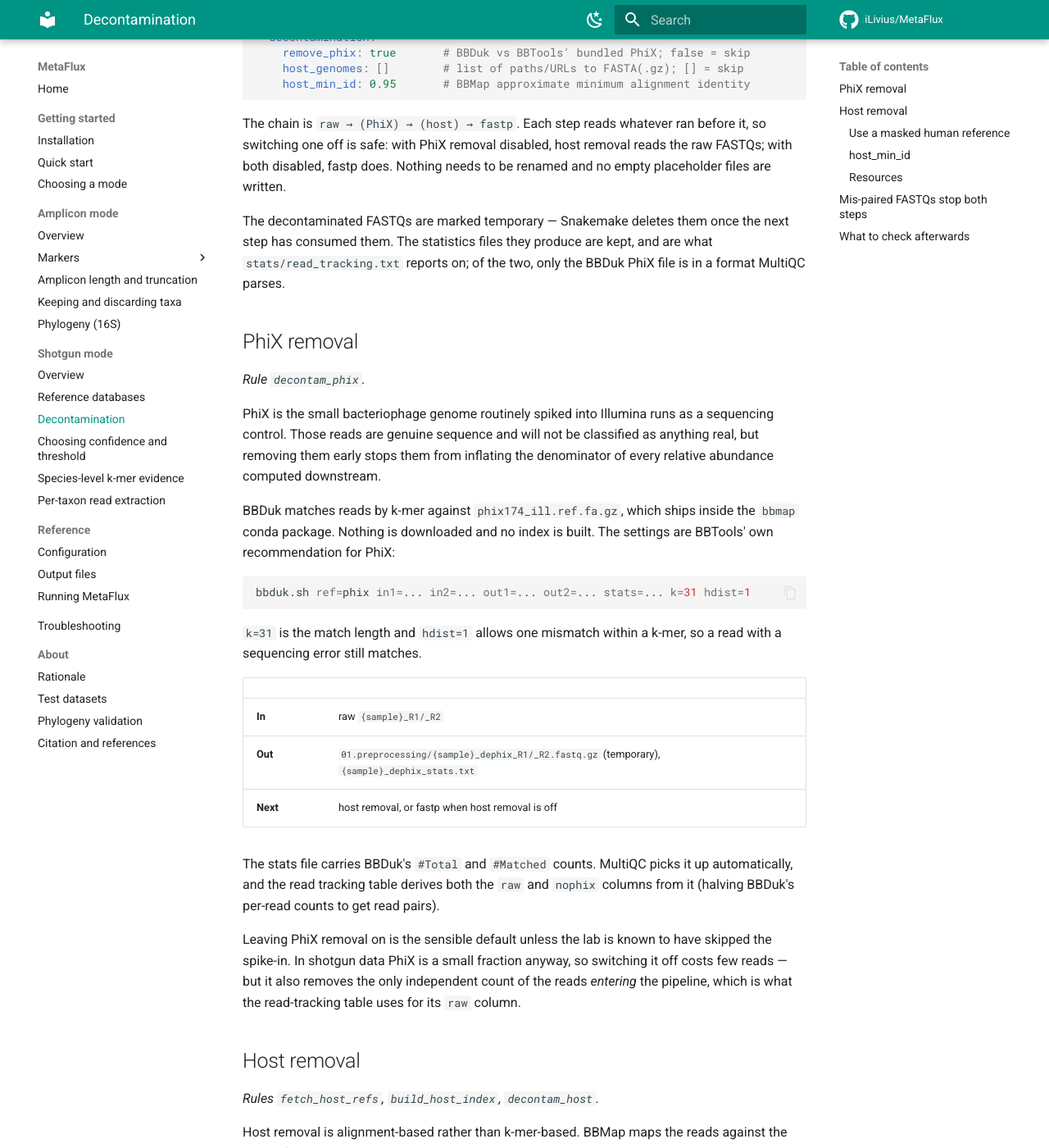
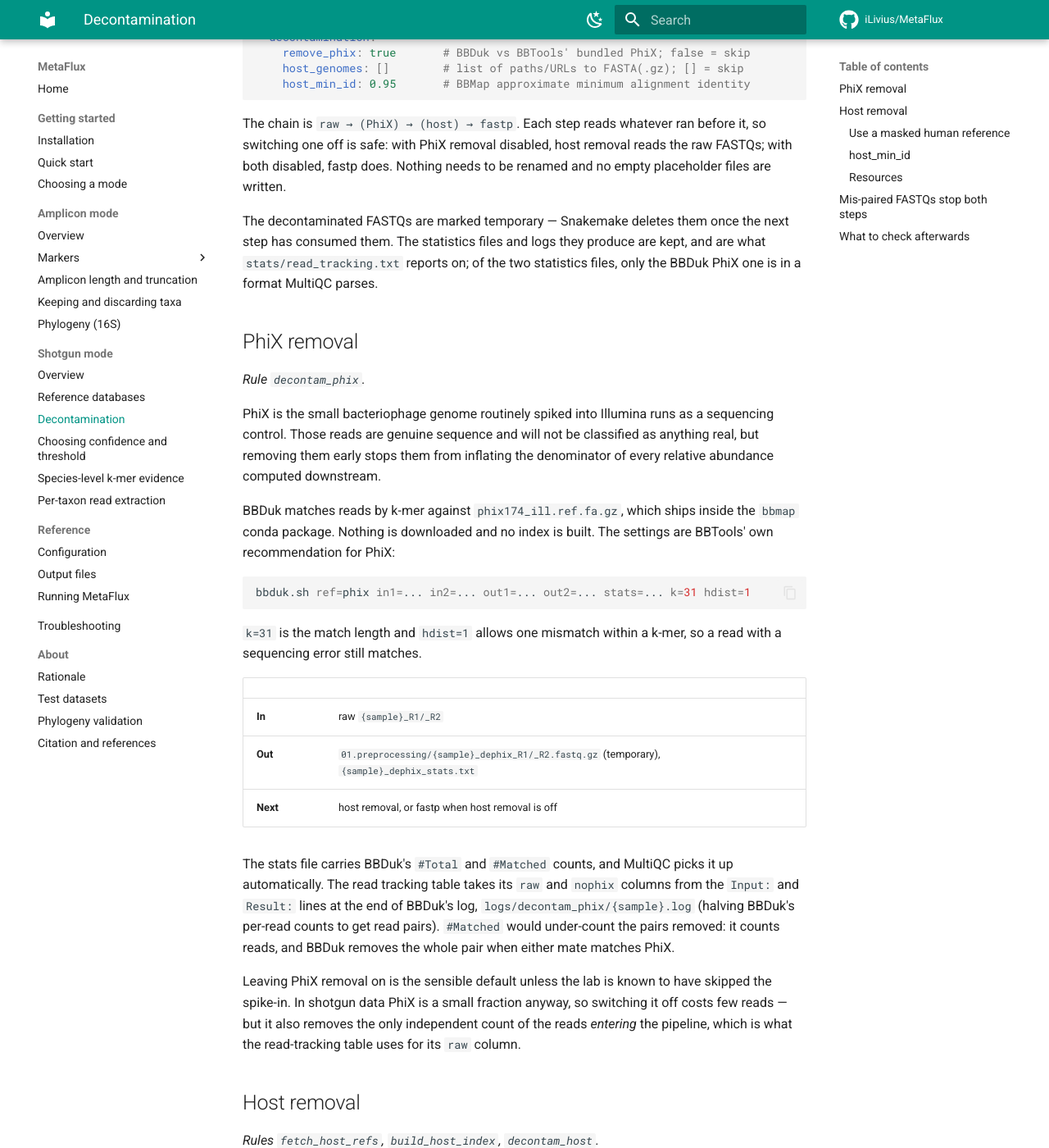
Before and after one commit to iLivius/MetaFlux, an MkDocs documentation site: the page built from docs/shotgun/decontamination.md, in a window 1280 px wide and 1400 px high, scrolled down 359 px. Shown: the whole window at 82% size. Built offline with MkDocs 1.6.1 and Material for MkDocs 9.7.7, drawn with Linux system fonts in a browser that asks for light colours; comment, search, counter and statistics services are not loaded.

Commit message:
Pin bbmap 39.52 and pass -Xmx to BBDuk: newer BBDuk loses track of read pairs
From bbmap 39.76 on, bbduk.sh runs a rewritten BBDuk whose paired reader gets
R1 and R2 out of step whenever mates differ in length, as they do in trimmed
reads, so PhiX removal crashed ("List size mismatch") or hung. 39.52 is the
newest bioconda release that still runs the original BBDuk. Its launcher
sometimes refuses to start Java when no -Xmx is given, so rule decontam_phix
now passes 85 % of mem_mb as -Xmx, like the two BBMap rules. That also keeps
BBDuk inside the memory Snakemake reserves for the job.

Read tracking now takes the PhiX columns from the Input: and Result: lines of
BBDuk's log. The stats file's #Matched counts reads, and BBDuk removes the
whole pair when either mate matches, so nophix used to count a pair with PhiX
in one mate only as half a pair.

The docs pages that describe the read-tracking source, the list of pinned
versions and the note on re-running a v2.4.0 folder are updated to match.

```diff
--- a/docs/shotgun/decontamination.md
+++ b/docs/shotgun/decontamination.md
@@ -23,9 +23,9 @@
 placeholder files are written.
 
 The decontaminated FASTQs are marked temporary — Snakemake deletes them
-once the next step has consumed them. The statistics files they produce are kept, and
-are what `stats/read_tracking.txt` reports on; of the two, only the BBDuk PhiX file is
-in a format MultiQC parses.
+once the next step has consumed them. The statistics files and logs they produce are
+kept, and are what `stats/read_tracking.txt` reports on; of the two statistics files,
+only the BBDuk PhiX one is in a format MultiQC parses.
 
 ## PhiX removal
 
@@ -53,9 +53,12 @@
 | **Out** | `01.preprocessing/{sample}_dephix_R1/_R2.fastq.gz` (temporary), `{sample}_dephix_stats.txt` |
 | **Next** | host removal, or fastp when host removal is off |
 
-The stats file carries BBDuk's `#Total` and `#Matched` counts. MultiQC picks it up
-automatically, and the read tracking table derives both the `raw` and `nophix`
-columns from it (halving BBDuk's per-read counts to get read pairs).
+The stats file carries BBDuk's `#Total` and `#Matched` counts, and MultiQC picks it up
+automatically. The read tracking table takes its `raw` and `nophix` columns from the
+`Input:` and `Result:` lines at the end of BBDuk's log, `logs/decontam_phix/{sample}.log`
+(halving BBDuk's per-read counts to get read pairs). `#Matched` would under-count the
+pairs removed: it counts reads, and BBDuk removes the whole pair when either mate
+matches PhiX.
 
 Leaving PhiX removal on is the sensible default unless the lab is known to have
 skipped the spike-in. In shotgun data PhiX is a small fraction anyway, so switching it
```
Also changed, not shown: docs/about/rationale.md (+2 -1 lines), docs/reference/running.md (+8 -1 lines), docs/shotgun/overview.md (+3 -2 lines), 4 other files.
